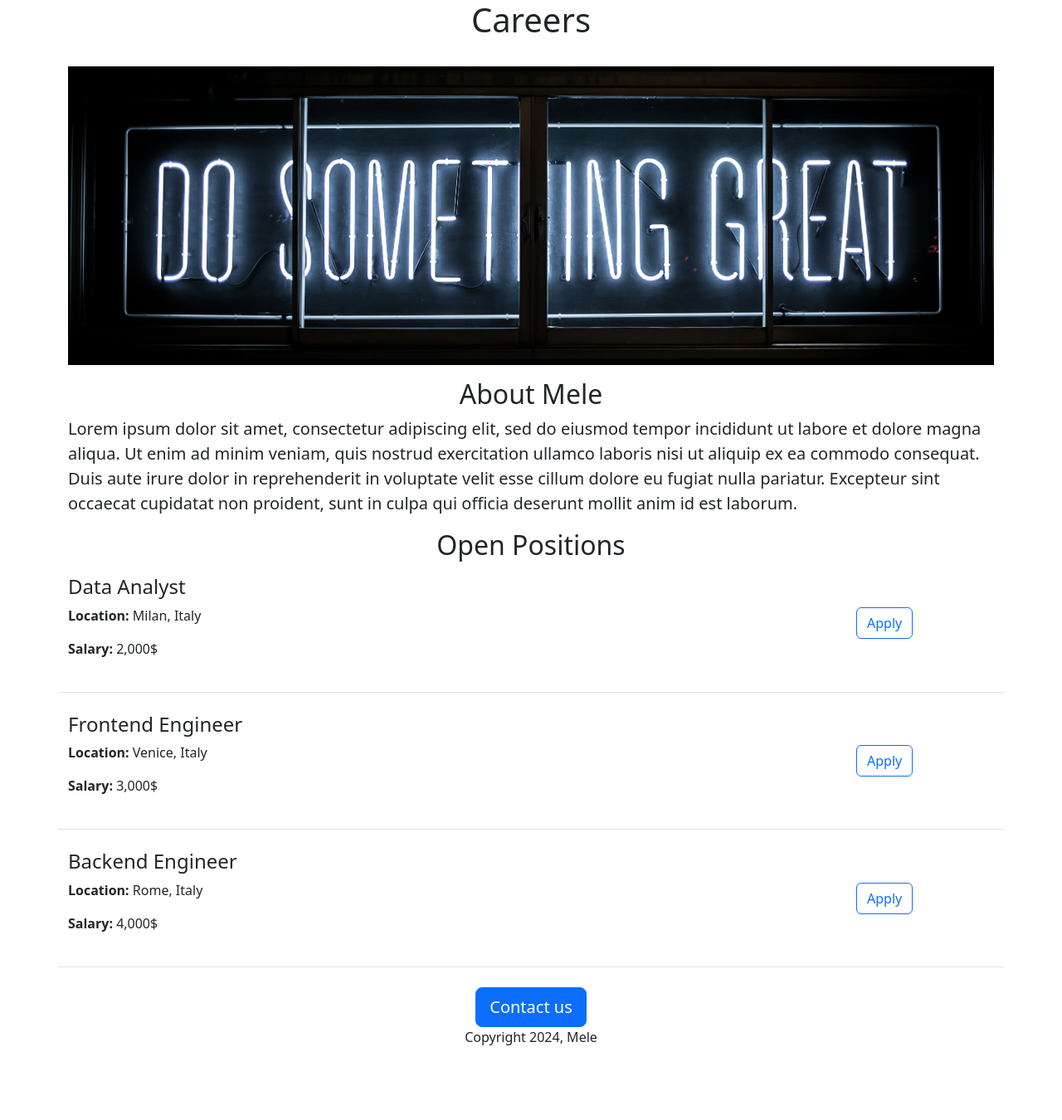
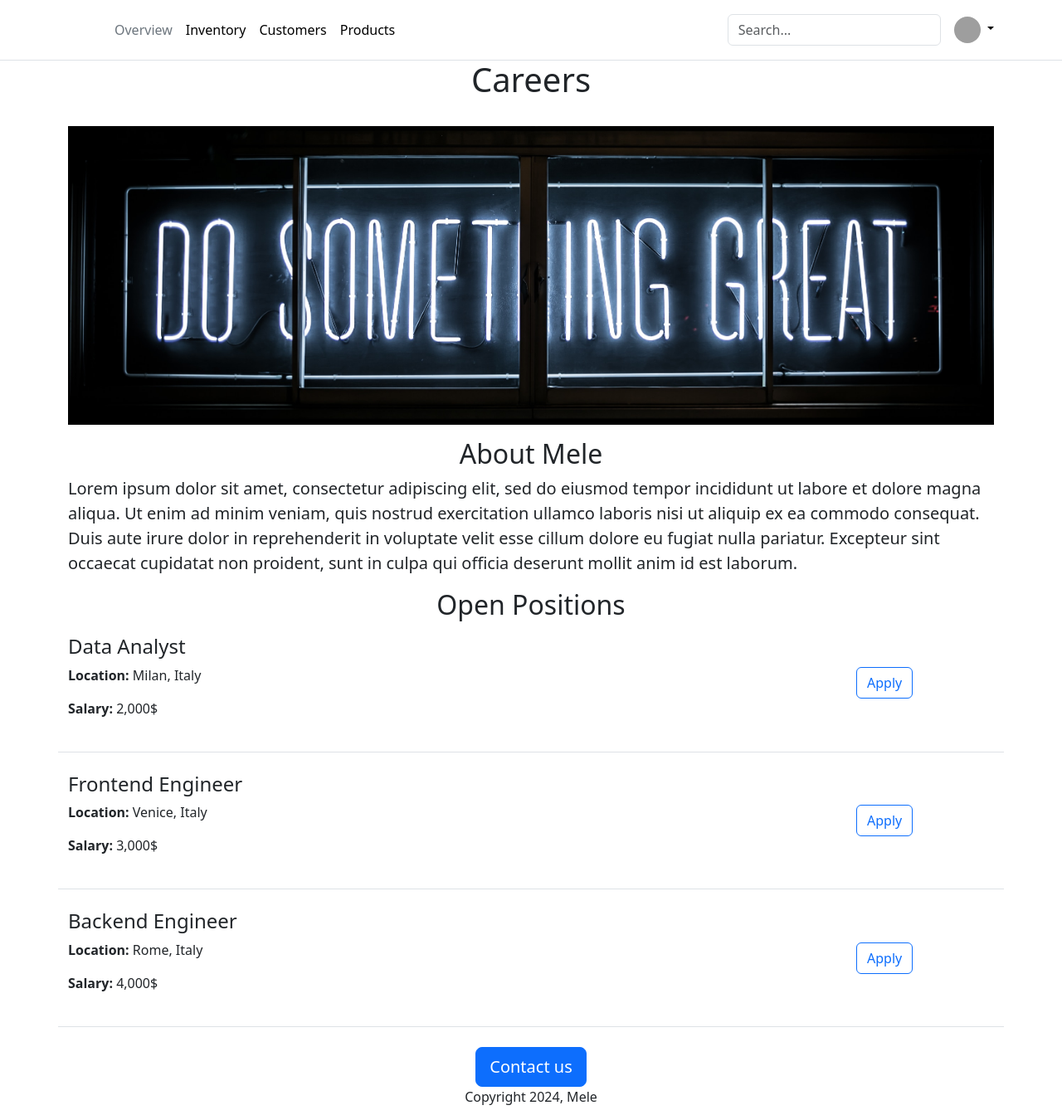
Before and after one commit to sonoMichael/codecamp-careers-webapp, a Flask app: page / in a window 1280 px wide. Shown: the whole page at 83% size. Before the commit the page ends 1260 px from the top, so only its background shows below. Run offline with Flask 2, Linux system fonts and the light colour scheme; grey boxes are pictures that could not be loaded.

Commit message:
Added navbar.html and edited index.html

```diff
--- a/CareersWebsite/templates/index.html
+++ b/CareersWebsite/templates/index.html
@@ -8,6 +8,7 @@
     <link href="../static/content/site.css" rel="stylesheet" />
 </head>
 <body>
+    {% include 'nav.html' %}
     <div class="container">
         <h1 class="text-center">Careers</h1>
         <img class="img-fluid mt-4 mb-2" id="banner" src="../static/images/banner.jpg" />
--- /dev/null
+++ b/CareersWebsite/templates/nav.html
@@ -0,0 +1,34 @@
+<header class="p-3 mb-3 border-bottom fixed-top bg-white">
+    <div class="container">
+        <div class="d-flex flex-wrap align-items-center justify-content-center justify-content-lg-start">
+            <a href="/" class="d-flex align-items-center mb-2 mb-lg-0 link-body-emphasis text-decoration-none">
+                <svg class="bi me-2" width="40" height="32" role="img" aria-label="Bootstrap"><use xlink:href="#bootstrap"></use></svg>
+            </a>
+
+            <ul class="nav col-12 col-lg-auto me-lg-auto mb-2 justify-content-center mb-md-0">
+                <li><a href="#" class="nav-link px-2 link-secondary">Overview</a></li>
+                <li><a href="#" class="nav-link px-2 link-body-emphasis">Inventory</a></li>
+                <li><a href="#" class="nav-link px-2 link-body-emphasis">Customers</a></li>
+                <li><a href="#" class="nav-link px-2 link-body-emphasis">Products</a></li>
+            </ul>
+
+            <form class="col-12 col-lg-auto mb-3 mb-lg-0 me-lg-3" role="search">
+                <input type="search" class="form-control" placeholder="Search..." aria-label="Search">
+            </form>
+
+            <div class="dropdown text-end">
+                <a href="#" class="d-block link-body-emphasis text-decoration-none dropdown-toggle" data-bs-toggle="dropdown" aria-expanded="false">
+                    <img src="https://github.com/mdo.png" alt="mdo" width="32" height="32" class="rounded-circle">
+                </a>
+                <ul class="dropdown-menu text-small">
+                    <li><a class="dropdown-item" href="#">New project...</a></li>
+                    <li><a class="dropdown-item" href="#">Settings</a></li>
+                    <li><a class="dropdown-item" href="#">Profile</a></li>
+                    <li><hr class="dropdown-divider"></li>
+                    <li><a class="dropdown-item" href="#">Sign out</a></li>
+                </ul>
+            </div>
+        </div>
+    </div>
+</header>
+<div style="height: 72px;"></div>
```
Also changed, not shown: 1 other file.
